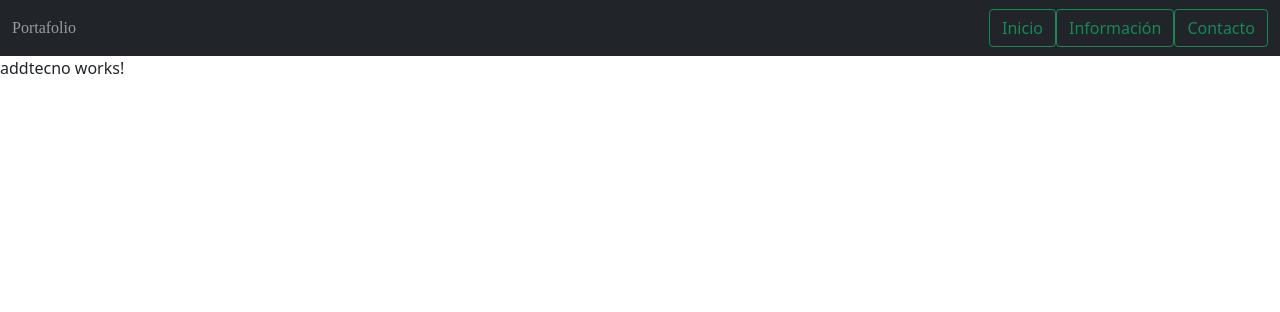
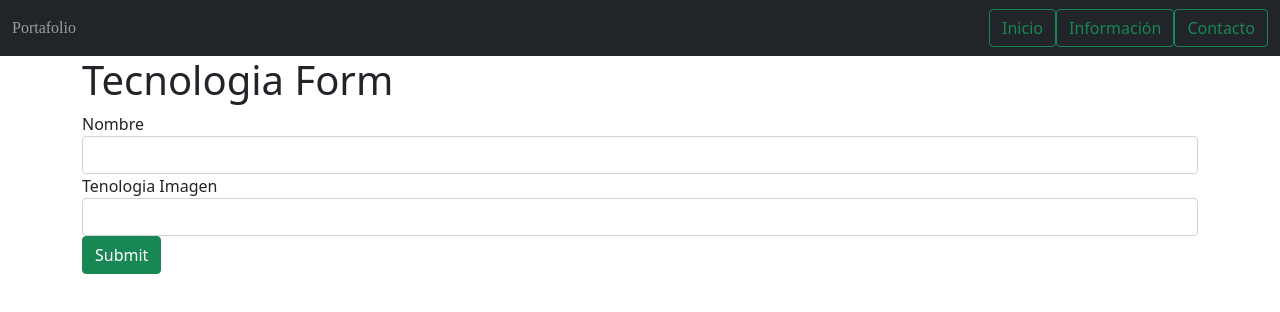
Before and after one commit to VanesaCurci/aaaa, an Angular app: page /addtecno in a window 1280 px wide. Shown: the top 312 px of the page. Built offline with nearby package versions, Linux system fonts and the light colour scheme.

Commit message:
formularios

```diff
--- a/src/app/add_component/addtecno/addtecno.component.html
+++ b/src/app/add_component/addtecno/addtecno.component.html
@@ -1 +1,27 @@
-<p>addtecno works!</p>
+
+  <div class="container">
+      <h1>Tecnologia Form</h1>
+      <form (ngSubmit)="onSubmit(tecnoForm.value)" #tecnoForm="ngForm">
+
+        <div class="form-group">
+          <label for="nombre">Nombre</label>
+          <input type="text" class="form-control" id="nombre"
+                 required
+                 [(ngModel)]="model.nombre" name="nombre">
+        </div>
+
+
+
+        <div class="form-group">
+          <label for="imagen">Tenologia Imagen</label>
+          <select class="form-control"  id="imagen"
+                  required
+                  [(ngModel)]="model.imagen" name="imagen">
+            <option *ngFor="let imagen of imagenes" [value]="imagen">{{imagen}}</option>
+          </select>
+        </div>
+
+        <button type="submit" class="btn btn-success">Submit</button>
+
+      </form>
+  </div>
--- a/src/app/add_component/addtecno/addtecno.component.ts
+++ b/src/app/add_component/addtecno/addtecno.component.ts
@@ -1,15 +1,39 @@
-import { Component, OnInit } from '@angular/core';
+import { Component, OnInit, } from '@angular/core';
+import { Tecnología } from 'src/app/clases/Tecnologia';
+import { Tecnologia } from 'src/app/interfaces/tecnologia';
+import { TecnologiaServiceService } from 'src/app/servicios/tecnologia-service.service';
+
+
+
 
 @Component({
   selector: 'app-addtecno',
   templateUrl: './addtecno.component.html',
   styleUrls: ['./addtecno.component.css']
 })
-export class AddtecnoComponent implements OnInit {
+export class AddtecnoComponent implements OnInit{
+tecnologias:Tecnologia[]=[]
 
-  constructor() { }
+constructor(private service:TecnologiaServiceService){}
+ngOnInit(): void {
+}
 
-  ngOnInit(): void {
+
+
+  imagenes = ['html_logo.png', 'java_logo.jpg',
+            'JavaScript-logo.jpg', 'logo_angular.jpg'];
+
+  model = new Tecnología(0,'', '');
+
+  submitted = false;
+
+  onSubmit(values: any): void { this.submitted = true;
+  console.log('Form values', values)
+    this.service.addTecnologia(values).subscribe((tecnologia)=> (
+      this.tecnologias.push(tecnologia)
+    ))
   }
 
-}
+
+
+  }
--- a/src/app/app-routing.module.ts
+++ b/src/app/app-routing.module.ts
@@ -1,6 +1,7 @@
 import { NgModule } from '@angular/core';
 import { RouterModule, Routes } from '@angular/router';
 import { AddtecnoComponent } from './add_component/addtecno/addtecno.component';
+import { EdittecnoComponent } from './edit_component/edittecno/edittecno.component';
 import { ContactoComponent } from './vistas/contacto/contacto.component';
 import { InformacionComponent } from './vistas/informacion/informacion.component';
 import { InicioComponent } from './vistas/inicio/inicio.component';
@@ -9,7 +10,8 @@ const routes: Routes = [
   {path:'inicio', component: InicioComponent},
   {path:'informacion', component: InformacionComponent},
   {path:'contacto', component: ContactoComponent},
-  {path:'addtecno', component: AddtecnoComponent}
+  {path:'addtecno', component: AddtecnoComponent},
+  {path:'edittecno', component: EdittecnoComponent }
 ];
 
 @NgModule({
--- /dev/null
+++ b/src/app/clases/Tecnologia.ts
@@ -0,0 +1,10 @@
+export class Tecnología {
+
+    constructor(
+      public id: number,
+      public nombre: string,
+      public imagen: string,
+
+    ) {  }
+
+  }
--- a/src/app/componentes/tecnologia/tecnologia.component.css
+++ b/src/app/componentes/tecnologia/tecnologia.component.css
@@ -46,7 +46,9 @@ img {
 }
 
 
-
 .fa:hover {
     opacity: 0.6;
 }
+.fa-plus{
+ margin-left: 1000px;
+}
--- a/src/app/componentes/tecnologia/tecnologia.component.html
+++ b/src/app/componentes/tecnologia/tecnologia.component.html
@@ -1,7 +1,8 @@
 <div class="container">
     <div class="card" >
       <h1>Tecnologías</h1>
-      <i class="fa fa-plus"></i>
+      <i class="fa fa-plus" (click)="add()"></i>
+
         <h2 class="card-body">
           <ul  *ngFor = "let tecnologia of tecnologias" >
             <li class="card-title">
--- a/src/app/componentes/tecnologia/tecnologia.component.ts
+++ b/src/app/componentes/tecnologia/tecnologia.component.ts
@@ -29,6 +29,10 @@ export class TecnologiaComponent implements OnInit {
 
 
 edit(){
-this.router.navigate(['addtecno'])
+this.router.navigate(['edittecno'])
+}
+
+add(){
+  this.router.navigate(['addtecno'])
 }
 }
```
